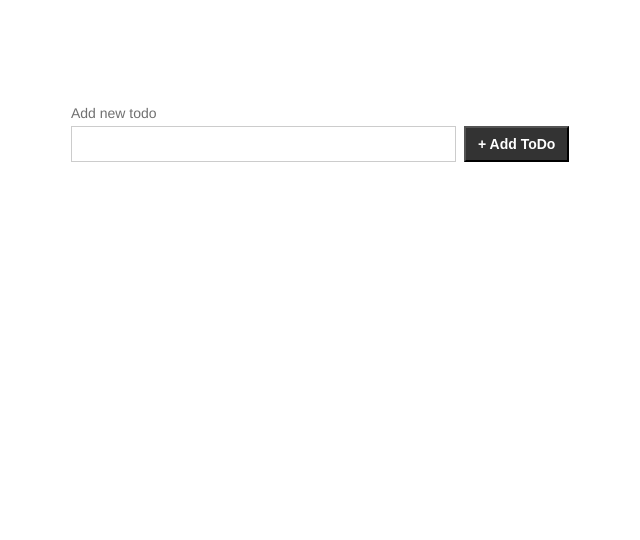
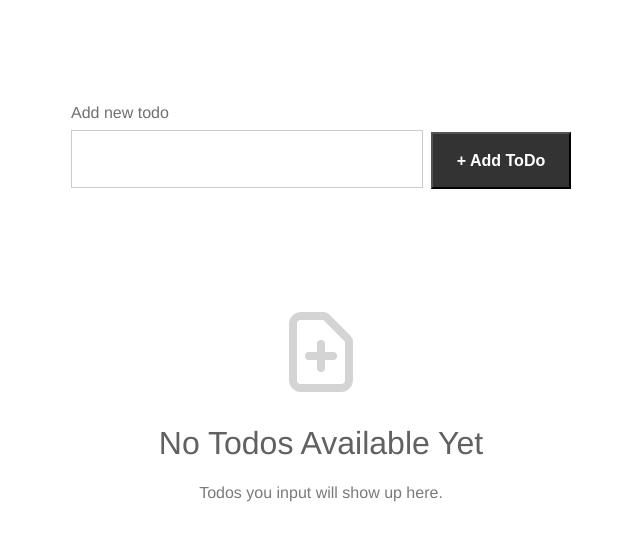
Before and after one commit to abSarpong/vue-todo-app, a Vue app: page / in a window 1280 px wide. Shown: the top 540 px of the page, without its empty margins (319-959 px from the left). Built offline with nearby package versions, Linux system fonts and the light colour scheme.

Commit message:
remove unused code

```diff
--- a/src/App.vue
+++ b/src/App.vue
@@ -2,14 +2,38 @@
   <div id="app">
     <div class="wrapper">
       <add-to-do @add-new-todo="addTodo"></add-to-do>
+      <div v-if="todoCount">
         <div v-for="todo in todos" :key="todo.id">
           <todo-item
             :id="todo.id"
             :todo="todo.todo"
-          :isCompleted="todo.isCompleted"
+            :completed="todo.completed"
             @delete-todo="deleteTodo(todo.id)"
-          @mark-done="markComplete(todo.id)"
+            @mark-complete="markComplete(todo.id)"
           />
+        </div>
+      </div>
+      <div v-else class="empty-state">
+        <div>
+          <svg
+            xmlns="http://www.w3.org/2000/svg"
+            fill="none"
+            viewBox="0 0 24 24"
+            stroke="#d4d4d4"
+            style="width: 96px"
+          >
+            <path
+              stroke-linecap="round"
+              stroke-linejoin="round"
+              stroke-width="2"
+              d="M9 13h6m-3-3v6m5 5H7a2 2 0 01-2-2V5a2 2 0 012-2h5.586a1 1 0 01.707.293l5.414 5.414a1 1 0 01.293.707V19a2 2 0 01-2 2z"
+            />
+          </svg>
+          <h1 style="color: #616161; font-weight: 500">
+            No Todos Available Yet
+          </h1>
+          <span style="color: #7a7a7a">Todos you input will show up here.</span>
+        </div>
       </div>
     </div>
   </div>
@@ -29,18 +53,7 @@ export default {
   },
   data() {
     return {
-      todos: [
-        // {
-        //   id: 1,
-        //   todo: "Hello world",
-        //   isCompleted: true,
-        // },
-        // {
-        //   id: 2,
-        //   todo: "Do something",
-        //   isCompleted: false,
-        // },
-      ],
+      todos: [],
     };
   },
   methods: {
@@ -48,16 +61,17 @@ export default {
       this.todos.push({
         id: uniqueId(),
         todo: newTodo,
-        isCompleted: false,
+        completed: false,
       });
     },
     markComplete: function(id) {
       const todoItemId = this.todos.find((item) => item.id === id);
-      todoItemId.isCompleted = !todoItemId.isCompleted;
-      console.log(todoItemId.isCompleted);
+      todoItemId.completed = !todoItemId.completed;
     },
     deleteTodo: function(id) {
-      this.todos = this.todos.filter((todo) => todo.id != id);
+      // this.todos = this.todos.filter((todo) => todo.id != id);
+      const todoIndex = this.todos.findIndex((item) => item.id === id);
+      this.todos.splice(todoIndex, 1);
     },
     editTodo: function() {},
   },
--- a/src/components/AddToDo.vue
+++ b/src/components/AddToDo.vue
@@ -6,7 +6,9 @@
       </div>
       <div class="form-style">
         <input type="text" v-model="newTodo" />
-        <button type="submit" class="primary-button">+ Add ToDo</button>
+        <button type="submit" class="primary-button">
+          + Add ToDo
+        </button>
       </div>
     </form>
   </div>
@@ -21,7 +23,7 @@ export default {
     };
   },
   methods: {
-    onSubmit: function () {
+    onSubmit: function() {
       this.$emit("add-new-todo", this.newTodo);
       this.newTodo = "";
     },
@@ -29,24 +31,27 @@ export default {
 };
 </script>
 
-<style >
+<style>
 label {
-  font-size: 14px;
+  font-size: 16px;
   color: #707070;
 }
 input[type="text"] {
-  margin: 4px 0 16px 0px;
+  margin: 8px 0 16px 0px;
   padding: 8px;
-  font-size: 16px;
+  font-size: 20px;
   margin-right: 8px;
-  width: 367px;
+  width: 334px;
   border: 1px solid #cccccc;
+  height: 40px;
 }
 .primary-button {
   padding: 8px 12px;
-  font-size: 14px;
+  font-size: 16px;
   background: #333333;
   color: #ffffff;
   font-weight: 600;
+  height: 57px;
+  width: 140px;
 }
 </style>
--- a/src/components/TodoItem.vue
+++ b/src/components/TodoItem.vue
@@ -1,13 +1,13 @@
 <template>
   <div>
     <div>
-      <p class="todo-style" :id="id">
+      <p :class="{ completed: completed }" class="todo-style" :id="id">
         <span>
           <input
             type="checkbox"
             :id="id"
-            :checked="isDone"
-            @change="$emit('mark-done')"
+            :checked="isCompleted"
+            @change="$emit('mark-complete')"
           />
           {{ todo }}
         </span>
@@ -37,11 +37,11 @@ export default {
   props: {
     id: { type: String },
     todo: { type: String },
-    isCompleted: { type: Boolean },
+    completed: { type: Boolean },
   },
   data() {
     return {
-      isDone: this.isCompleted,
+      isCompleted: this.isCompleted,
     };
   },
   methods: {
@@ -59,6 +59,7 @@ p {
   padding: 16px 24px;
   margin-bottom: 8px;
   background-color: #f6f8fa;
+  font-size: 16px;
 }
 .completed {
   text-decoration: line-through solid red;
@@ -67,12 +68,10 @@ p {
   display: flex;
   flex-direction: row;
   justify-content: space-between;
-  /* align-content: center; */
 }
 .delete-button {
   background: #e8e8e8;
   height: 16px;
-  /* padding: 4px 4px; */
 }
 .delete-icon {
   padding: 6px 5px 2px 5px;
```
Lines whose indentation alone changed are shown as unchanged.
